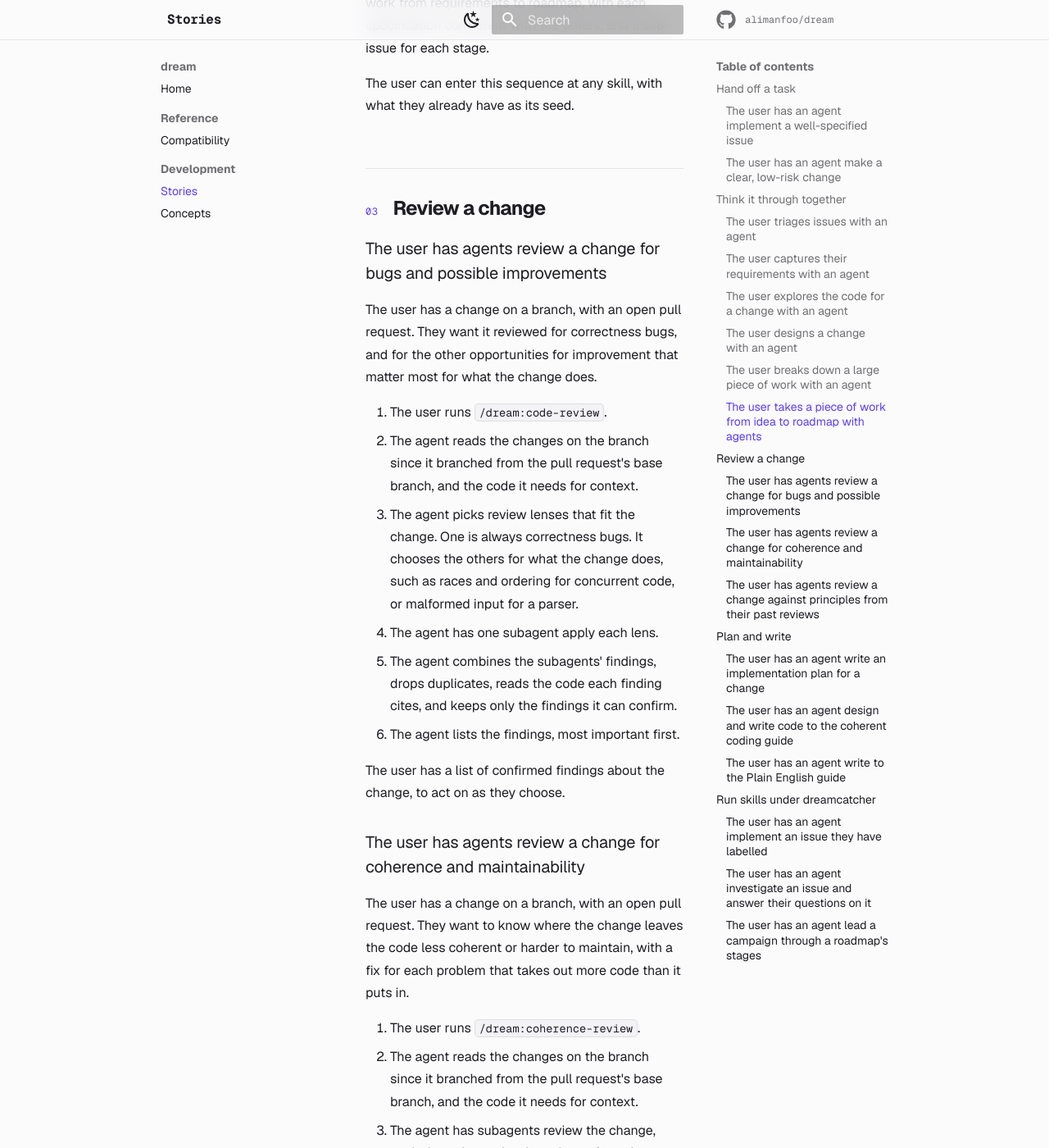
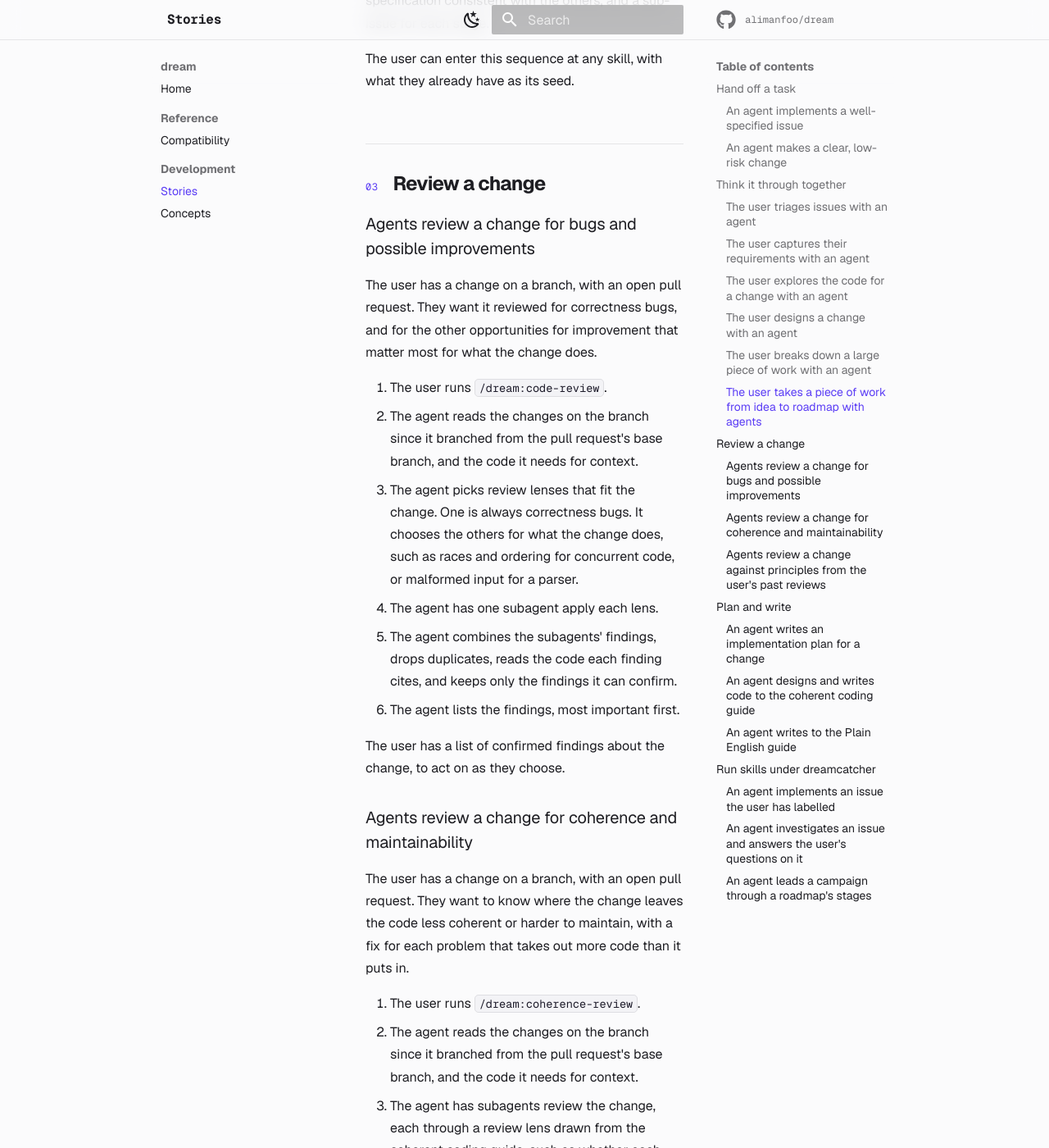
Before and after one commit to alimanfoo/dream, an MkDocs documentation site: the page built from docs/stories.md, in a window 1280 px wide and 1400 px high, scrolled down 12812 px. Shown: the whole window at 82% size. Built offline with MkDocs 1.6.1 and Material for MkDocs 9.7.7, drawn with Linux system fonts in a browser that asks for light colours; comment, search, counter and statistics services are not loaded; some of the changed text lies outside the part shown.

Commit message:
Title the autonomous stories by what the agent does
Co-Authored-By: Claude Opus 5.5 <noreply@anthropic.com>
Claude-Session: https://claude.ai/code/session_01SAXrSe6qiSN2QFtc3aSc9T

```diff
--- a/docs/stories.md
+++ b/docs/stories.md
@@ -19,7 +19,7 @@ define, without defining them again.
 
 ## Hand off a task
 
-### The user has an agent implement a well-specified issue
+### An agent implements a well-specified issue
 
 The user has a well-specified issue that is large enough to need careful and
 thorough engineering. They want a high-quality pull request for it.
@@ -52,7 +52,7 @@ thorough engineering. They want a high-quality pull request for it.
 The user has a reviewed pull request that does what the issue asked, and an
 issue for each thing it left out of scope.
 
-### The user has an agent make a clear, low-risk change
+### An agent makes a clear, low-risk change
 
 The user has an issue for a change that is clear and low-risk enough that a plan
 and a second review would add nothing. They want a pull request for it quickly.
@@ -321,7 +321,7 @@ its seed.
 
 ## Review a change
 
-### The user has agents review a change for bugs and possible improvements
+### Agents review a change for bugs and possible improvements
 
 The user has a change on a branch, with an open pull request. They want it
 reviewed for correctness bugs, and for the other opportunities for improvement
@@ -341,7 +341,7 @@ that matter most for what the change does.
 The user has a list of confirmed findings about the change, to act on as they
 choose.
 
-### The user has agents review a change for coherence and maintainability
+### Agents review a change for coherence and maintainability
 
 The user has a change on a branch, with an open pull request. They want to know
 where the change leaves the code less coherent or harder to maintain, with a fix
@@ -364,7 +364,7 @@ for each problem that takes out more code than it puts in.
 The user has a list of confirmed findings about the change, each with a fix that
 leaves less code, to act on as they choose.
 
-### The user has agents review a change against principles from their past reviews
+### Agents review a change against principles from the user's past reviews
 
 The user has a change on a branch, with an open pull request, and has reviewed
 earlier pull requests on the repository. They want the change reviewed against
@@ -389,7 +389,7 @@ choose.
 
 ## Plan and write
 
-### The user has an agent write an implementation plan for a change
+### An agent writes an implementation plan for a change
 
 The user has a change to make in one pull request. They want it divided into
 implementation steps, each one idea and one commit, before anyone writes code.
@@ -415,7 +415,7 @@ implementation steps, each one idea and one commit, before anyone writes code.
 The user has an implementation plan whose steps can each be implemented and
 committed in turn, with the tests and checks passing at each commit.
 
-### The user has an agent design and write code to the coherent coding guide
+### An agent designs and writes code to the coherent coding guide
 
 The user is about to have an agent design or write code. They want that code
 coherent and easy to maintain.
@@ -431,7 +431,7 @@ coherent and easy to maintain.
 The user has code that the agent designed and wrote with the coherent coding
 guide in its context.
 
-### The user has an agent write to the Plain English guide
+### An agent writes to the Plain English guide
 
 The user is about to have an agent write, whether documentation, a message on
 GitHub or a reply to the user. They want the reader to understand it at first
@@ -449,7 +449,7 @@ context.
 
 ## Run skills under dreamcatcher
 
-### The user has an agent implement an issue they have labelled
+### An agent implements an issue the user has labelled
 
 The user has an issue that is ready to implement. They want an agent to
 implement it on a pull request, and to steer the work from GitHub, without a
@@ -462,9 +462,9 @@ session of their own.
    with that skill, as described by
    [dreamcatcher's stories](https://alimanfoo.github.io/dreamcatcher/stories/).
 3. The agent adopts the draft pull request, and implements the issue as the
-   story for [smith](#the-user-has-an-agent-implement-a-well-specified-issue) or
-   [less](#the-user-has-an-agent-make-a-clear-low-risk-change) describes, up to
-   marking the pull request ready for review.
+   story for [smith](#an-agent-implements-a-well-specified-issue) or
+   [less](#an-agent-makes-a-clear-low-risk-change) describes, up to marking the
+   pull request ready for review.
 4. The user reviews the pull request and comments on it.
 5. dreamcatcher passes the user's comments to the agent.
 6. The agent makes the changes asked for, and replies. Steps 4 to 6 repeat until
@@ -476,7 +476,7 @@ session of their own.
 The user has a merged pull request that does what the issue asked, without
 having run a session or told the agent anything outside GitHub.
 
-### The user has an agent investigate an issue and answer their questions on it
+### An agent investigates an issue and answers the user's questions on it
 
 The user has an issue they want investigated before anyone implements it, such
 as a question about the code, a suspected bug or a doubt about a design. They
@@ -502,7 +502,7 @@ own.
 The user has answers on the issue, checked against the code, from which they can
 decide what to do with it.
 
-### The user has an agent lead a campaign through a roadmap's stages
+### An agent leads a campaign through a roadmap's stages
 
 The user has a parent issue whose sub-issues are the stages of a roadmap, with
 blocked-by links between them. They want an agent to carry every stage through
```
